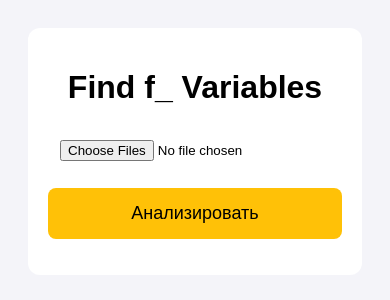
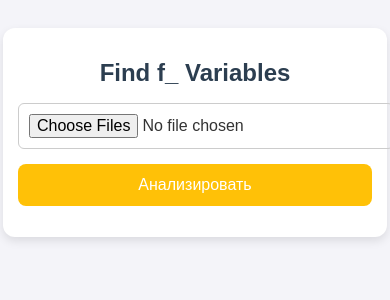
Before and after one commit to Zzzz005/FindFunctionWeb, a Flask app: page / in a window 390 px wide. Shown: the top 300 px of the page. Run offline with Flask 3, Linux system fonts and the light colour scheme; some libraries are stand-ins or nearby versions.

```diff
--- a/templates/index.html
+++ b/templates/index.html
@@ -15,31 +15,44 @@
 body {
     font-family: Arial, sans-serif;
     background: #f4f4f9;
-    padding: 20px;
+    display: flex;
+    flex-direction: column;
+    align-items: center;
+    padding: 50px 20px;
+    color: #333;
 }
 .container {
+    background: #fff;
+    padding: 20px 30px;
+    border-radius: 12px;
     max-width: 600px;
-    margin: auto;
-    background: #fff;
-    padding: 20px;
-    border-radius: 12px;
+    width: 100%;
+    box-shadow: 0 4px 10px rgba(0,0,0,0.1);
 }
 h1 {
     text-align: center;
+    color: #2c3e50;
 }
 input[type="file"] {
     width: 100%;
     padding: 12px;
     margin-bottom: 15px;
+    border-radius: 6px;
+    border: 1px solid #ccc;
 }
 button {
-    background: #FFC107;
+    width: 100%;
+    background-color: #FFC107;
+    color: #fff;
     border: none;
     padding: 15px;
-    width: 100%;
     font-size: 18px;
     border-radius: 8px;
     cursor: pointer;
+    transition: 0.3s;
+}
+button:hover {
+    background-color: #ffca28;
 }
 ul {
     list-style: none;
@@ -51,6 +64,31 @@ li {
     padding: 10px;
     border-radius: 6px;
     word-break: break-word;
+}
+
+/* ===== АДАПТИВНОСТЬ ===== */
+@media (max-width: 600px) {
+    body {
+        padding: 20px 10px;
+    }
+    h1 {
+        font-size: 24px;
+    }
+    input[type="file"] {
+        padding: 10px;
+        font-size: 16px;
+    }
+    button {
+        padding: 12px;
+        font-size: 16px;
+    }
+    .container {
+        padding: 15px;
+    }
+    li {
+        padding: 8px;
+        font-size: 14px;
+    }
 }
 </style>
 </head>
@@ -101,7 +139,6 @@ async function readPDF(file) {
     const buffer = await file.arrayBuffer();
     const pdf = await pdfjsLib.getDocument({ data: buffer }).promise;
     let text = "";
-
     for (let i = 1; i <= pdf.numPages; i++) {
         const page = await pdf.getPage(i);
         const content = await page.getTextContent();
```
